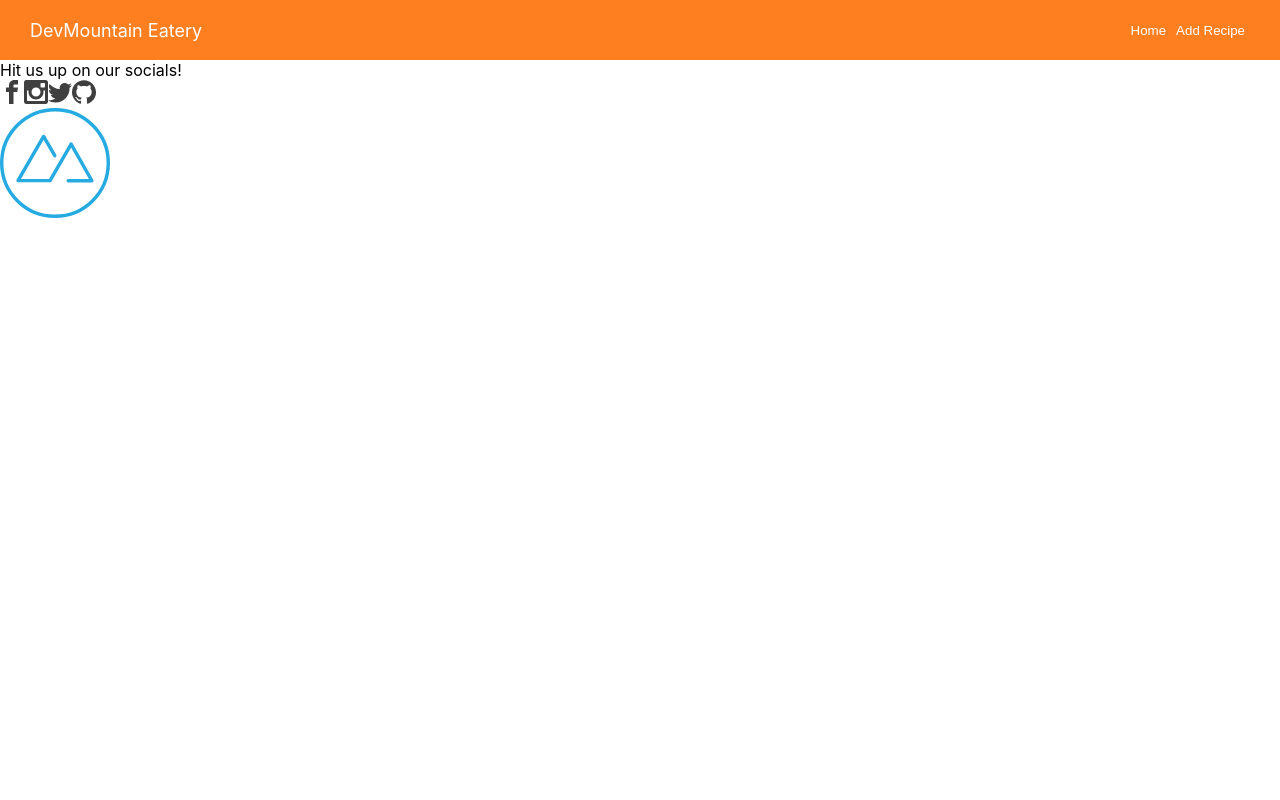
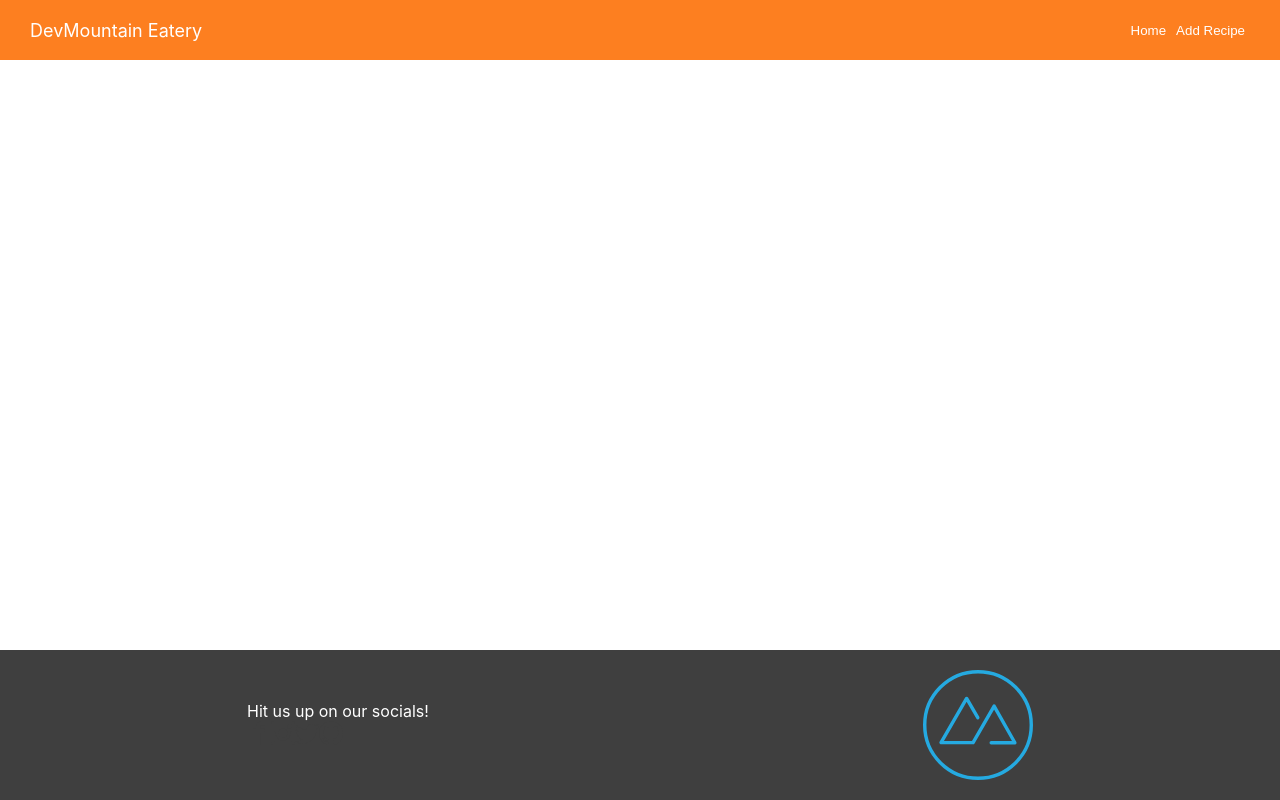
Before and after one commit to JoyUmoekpo/Unit-3-Project-Recipe-Website, a React (Create React App) app: page /recipe/3 in a window 1280 px wide. Built offline with nearby package versions, Linux system fonts and the light colour scheme.

Commit message:
Styled footer background

```diff
--- a/src/components/footerComponent/Footer.jsx
+++ b/src/components/footerComponent/Footer.jsx
@@ -1,9 +1,11 @@
 import React from "react";
 import { ImFacebook, ImInstagram, ImTwitter, ImGithub } from "react-icons/im";
 
+import styles from "./Footer.module.css"
+
 const Footer = () => {
   return (
-    <footer>
+    <footer className={styles}>
       <div>
         <h5>Hit us up on our socials!</h5>
         <div>
--- a/src/components/footerComponent/Footer.module.css
+++ b/src/components/footerComponent/Footer.module.css
@@ -0,0 +1,13 @@
+footer {
+  height: 150px;
+  width: 100%;
+  background-color: #3f3f3f;
+  color: var(--primary);
+  display: flex;
+  align-items: center;
+  justify-content: space-around;
+  position: absolute;
+  bottom: 0;
+  margin-top: 100px;
+  box-sizing: border-box;
+}
```
